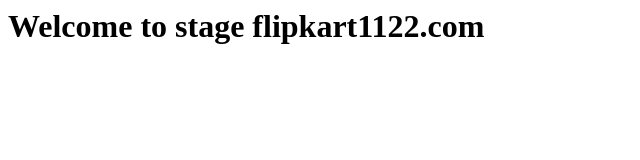
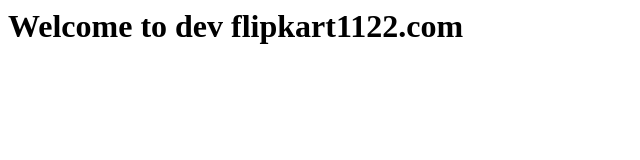
Before and after one commit to AnilKumar107/Gitdeployjune2023, a plain HTML site: page index.html in a window 1280 px wide. Shown: the whole page, without its empty margins (0-640 px from the left). Drawn offline with Linux system fonts and the light colour scheme.

Commit message:
added file to dev branch

```diff
--- a/index.html
+++ b/index.html
@@ -1 +1 @@
-<h1>Welcome to stage  flipkart1122.com</h1>
+<h1>Welcome to dev flipkart1122.com</h1>
```
